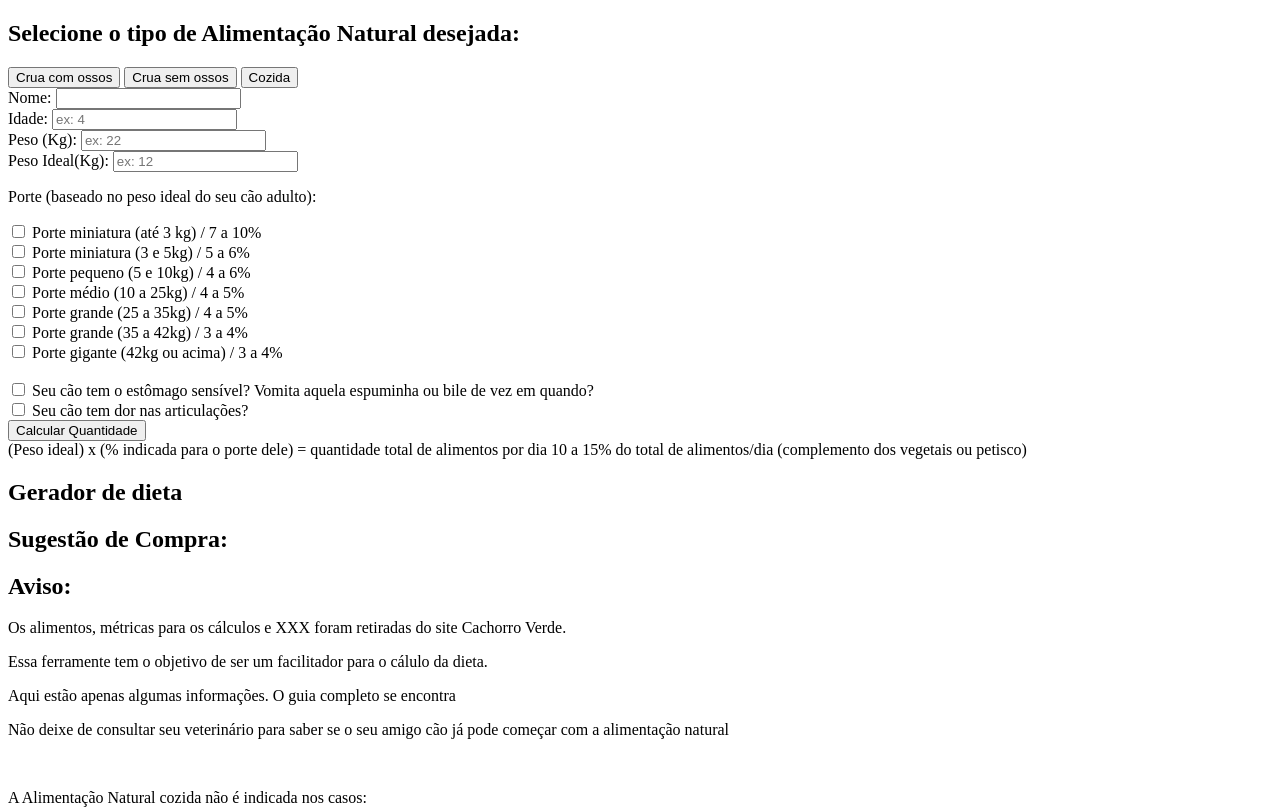
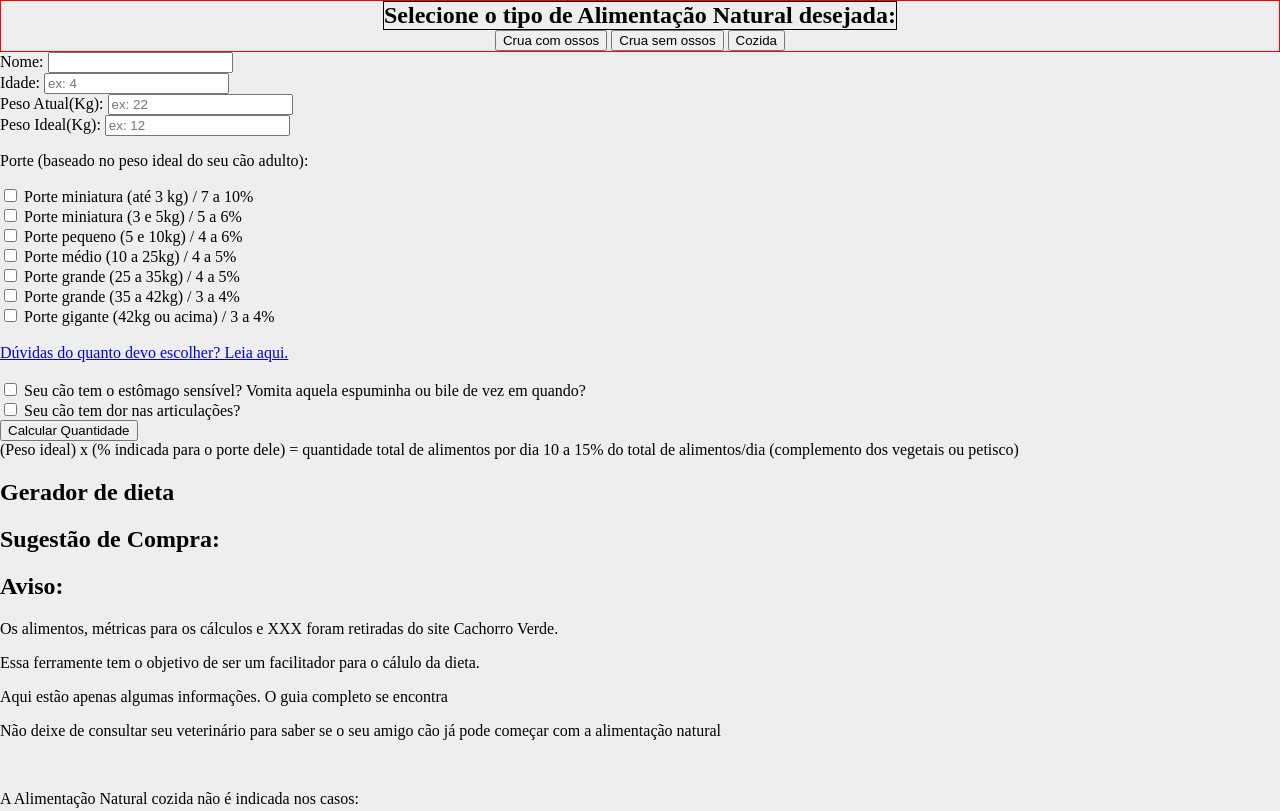
Before and after one commit to thiagoramoscp/calculadora-alimentacao-natural-canina, a plain HTML site: page index.html in a window 1280 px wide. Shown: the top 811 px of the page. Drawn offline with Linux system fonts and the light colour scheme.

Commit message:
started working on css file

```diff
--- a/css/style.css
+++ b/css/style.css
@@ -0,0 +1,32 @@
+*,
+*::before,
+*::after {
+    box-sizing: inherit;
+}
+
+html,
+body {
+    box-sizing: border-box;
+    margin: 0;
+}
+
+body {
+    background-color: #eeeeee;
+}
+
+.navbar {
+    border: 1px solid red;
+    display: flex;
+    flex-direction: column;
+    align-items: center;
+    justify-content: center;
+}
+
+.titulo {
+    border: 1px solid #000;
+    margin: 0;
+}
+
+.alimentacaoBtns {}
+
+.tipoAlimentacaoBtn {}
--- a/index.html
+++ b/index.html
@@ -11,11 +11,13 @@
 <body>
 
     <!--fixo no menu superior?-->
-    <div>
-        <h2>Selecione o tipo de Alimentação Natural desejada:</h2>
-        <button>Crua com ossos</button>
-        <button>Crua sem ossos</button>
-        <button>Cozida</button>
+    <div class="navbar">
+        <h2 class="titulo">Selecione o tipo de Alimentação Natural desejada:</h2>
+        <div class="alimentacaoBtns">
+            <button class="tipoAlimentacaoBtn" id="aNCruaComOssos">Crua com ossos</button>
+            <button class="tipoAlimentacaoBtn" id="aNCruaSemOssos">Crua sem ossos</button>
+            <button class="tipoAlimentacaoBtn" id="aNCozida">Cozida</button>
+        </div>
     </div>
     <!--fixo no menu superior?-->
     <!-- mostrar porcentagem dos grupos de alimentos e, ao clicar neles, mostrar lista de alimentos sem restrições-->
@@ -26,7 +28,7 @@
     <label for="idade">Idade:</label>
     <input type="number" name="idade" max="30" placeholder="ex: 4">
     <br>
-    <label for="peso">Peso (Kg):</label>
+    <label for="peso">Peso Atual(Kg):</label>
     <input type="number" name="peso" max="100" placeholder="ex: 22">
     <br>
     <label for="pesoIdeal">Peso Ideal(Kg):</label>
@@ -54,6 +56,9 @@
     <input type="checkbox" name="porte-gigante" id="porte-gigante">
     <label for="porte-gigante">Porte gigante (42kg ou acima) / 3 a 4%</label>
 
+    <br><br>
+
+    <a href="https://www.cachorroverde.com.br/caes/dieta-cozida-para-caes/">Dúvidas do quanto devo escolher? Leia aqui.</a>
     <br><br>
 
     <input type="checkbox" name="estomago-sensivel" id="estomago-sensivel">
```
